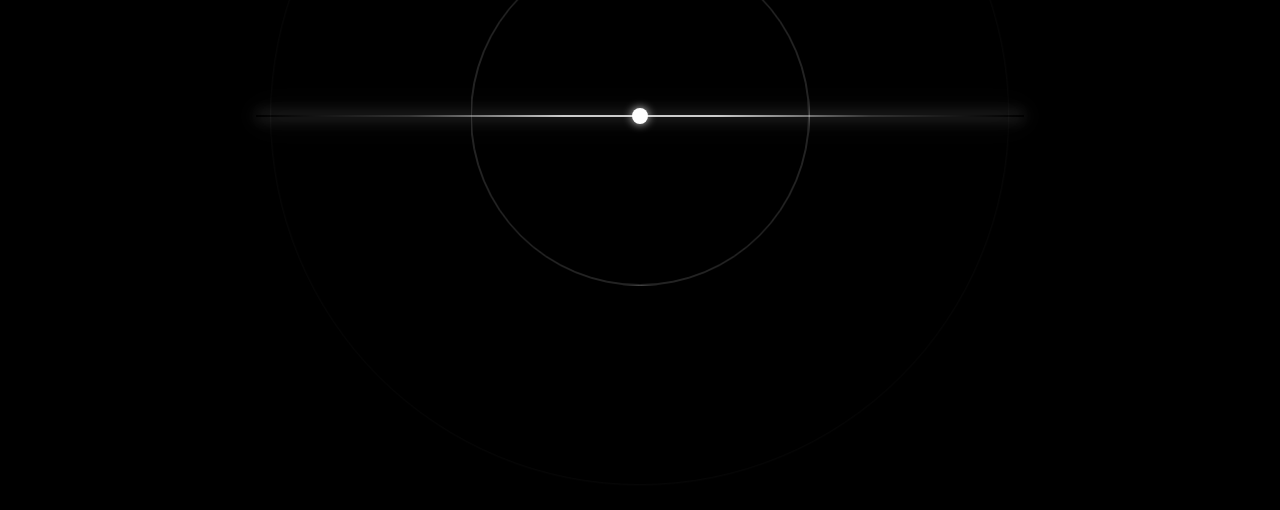
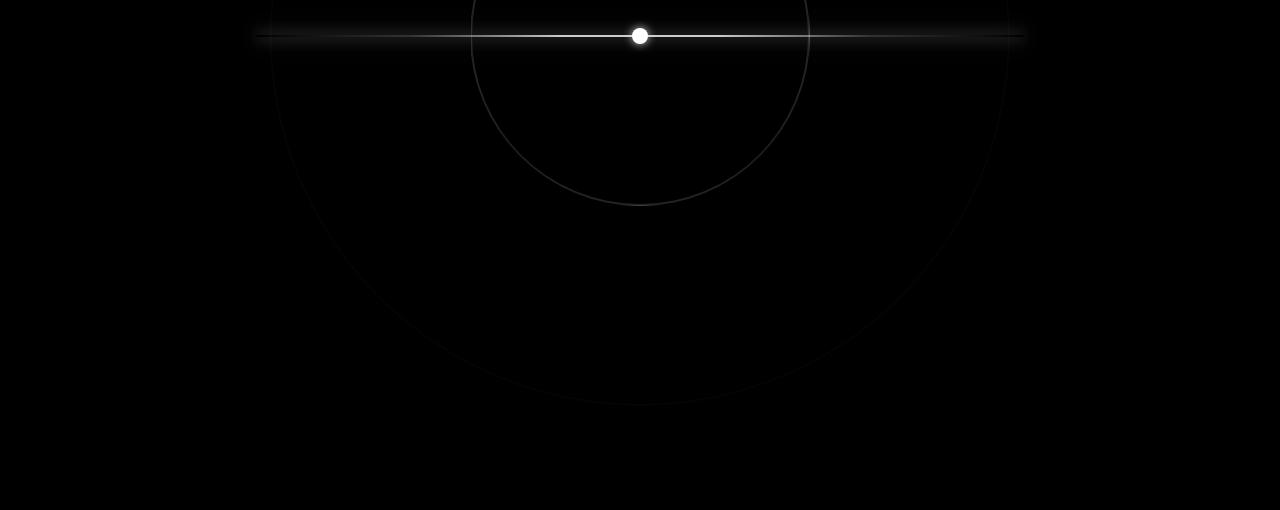
Before and after one commit to Singularity-cell/SingularityCell, a plain HTML site: page index.html in a window 1280 px wide. Shown: the part 364-874 px from the top of the page. Drawn offline with Linux system fonts and the light colour scheme.

Commit message:
解决js动画和标题排版问题，但js动画位置还需修正

```diff
--- a/index.html
+++ b/index.html
@@ -18,7 +18,7 @@
 </script>
 
 <body>
-    <section>
+    <section style="height: 100vh;">
         <div class="title">Singularity</div>
         <div class="horizontal-line"></div>
         <div class="center-dot"></div>
```
